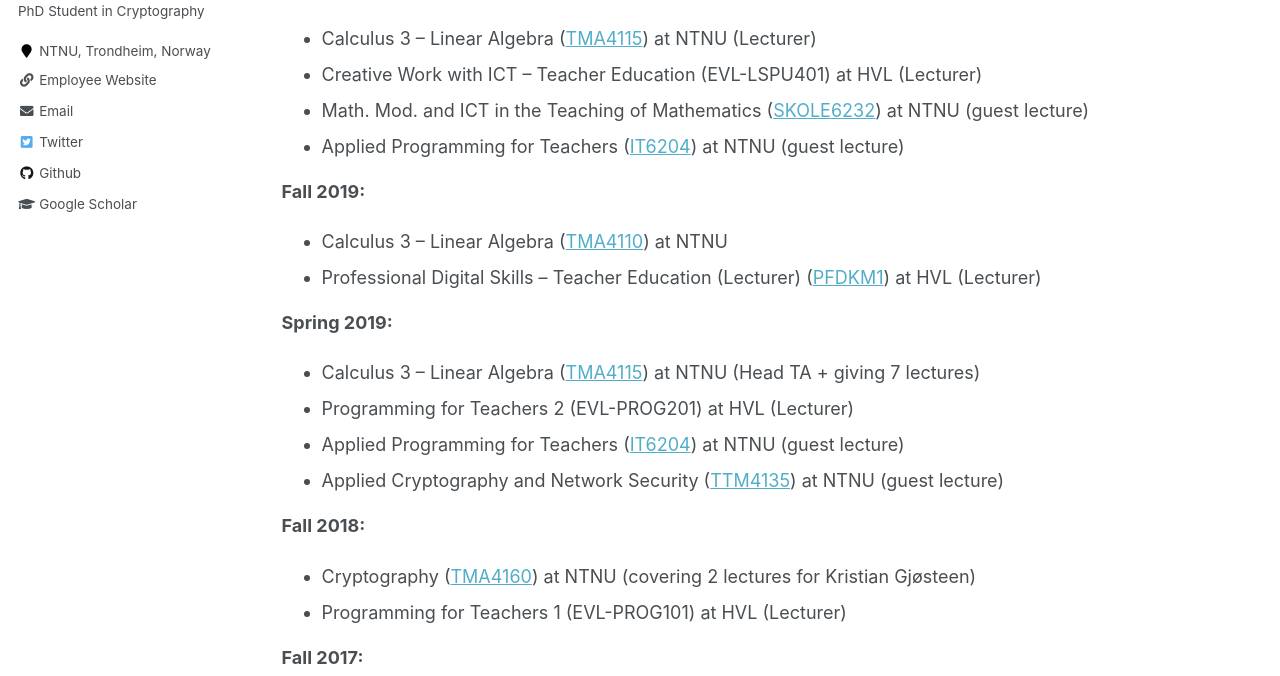
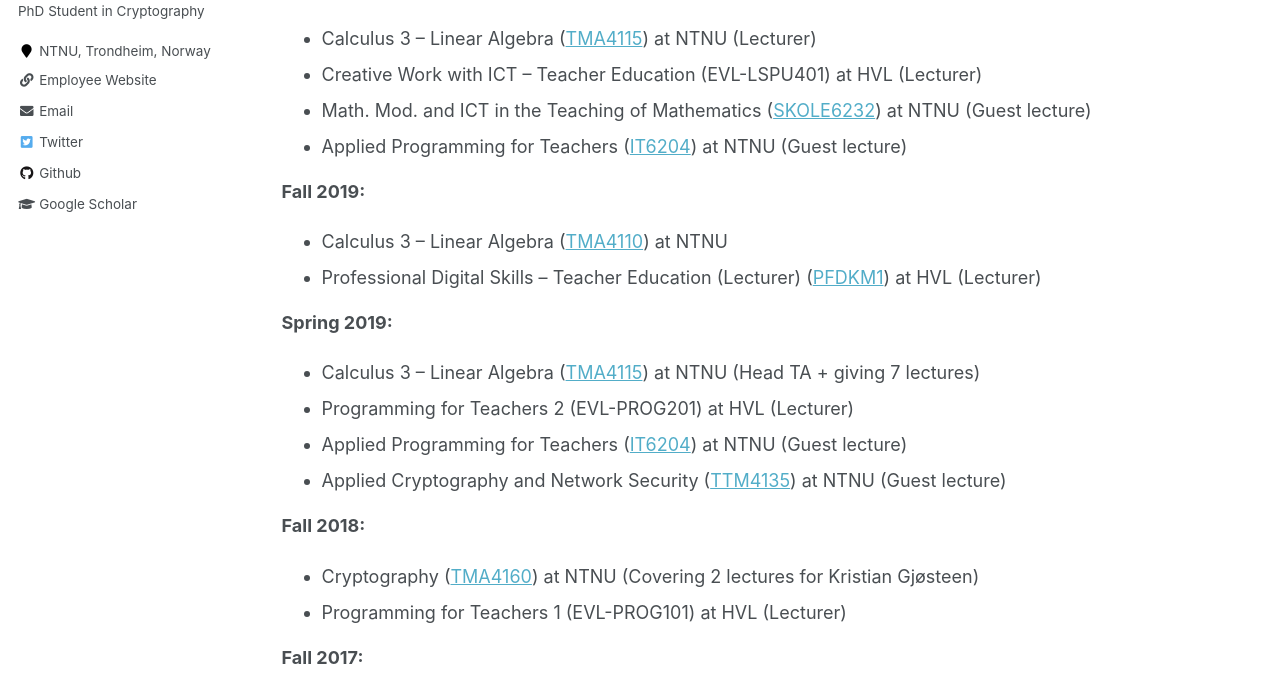
Before and after one commit to tjesi/tjesi.github.io, a Jekyll site: the page built from _pages/teaching.md, in a window 1280 px wide and 1271 px high. Shown: the part 334-1010 px from the top of the window. Built offline with Jekyll 4.4.1, drawn with Linux system fonts in a browser that asks for light colours.

```diff
--- a/_pages/teaching.md
+++ b/_pages/teaching.md
@@ -13,8 +13,8 @@ I'm currently not teaching. My engagement at HVL has ended, and I have completed
 
 * Calculus 3 – Linear Algebra ([TMA4115](https://www.ntnu.no/studier/emner/TMA4115)) at NTNU (Lecturer)
 * Creative Work with ICT – Teacher Education (EVL-LSPU401) at HVL (Lecturer)
-* Math. Mod. and ICT in the Teaching of Mathematics ([SKOLE6232](https://www.ntnu.edu/studies/courses/SKOLE6232)) at NTNU (guest lecture)
-* Applied Programming for Teachers ([IT6204](https://www.ntnu.edu/studies/courses/IT6204)) at NTNU (guest lecture)
+* Math. Mod. and ICT in the Teaching of Mathematics ([SKOLE6232](https://www.ntnu.edu/studies/courses/SKOLE6232)) at NTNU (Guest lecture)
+* Applied Programming for Teachers ([IT6204](https://www.ntnu.edu/studies/courses/IT6204)) at NTNU (Guest lecture)
 
 **Fall 2019:**
 
@@ -25,12 +25,12 @@ I'm currently not teaching. My engagement at HVL has ended, and I have completed
 
 * Calculus 3 – Linear Algebra ([TMA4115](https://www.ntnu.no/studier/emner/TMA4115)) at NTNU (Head TA + giving 7 lectures)
 * Programming for Teachers 2 (EVL-PROG201) at HVL (Lecturer)
-* Applied Programming for Teachers ([IT6204](https://www.ntnu.edu/studies/courses/IT6204)) at NTNU (guest lecture)
-* Applied Cryptography and Network Security ([TTM4135](https://www.ntnu.edu/studies/courses/TTM4135)) at NTNU (guest lecture)
+* Applied Programming for Teachers ([IT6204](https://www.ntnu.edu/studies/courses/IT6204)) at NTNU (Guest lecture)
+* Applied Cryptography and Network Security ([TTM4135](https://www.ntnu.edu/studies/courses/TTM4135)) at NTNU (Guest lecture)
 
 **Fall 2018:**
 
-* Cryptography ([TMA4160](https://www.ntnu.edu/studies/courses/TMA4160)) at NTNU (covering 2 lectures for Kristian Gjøsteen)
+* Cryptography ([TMA4160](https://www.ntnu.edu/studies/courses/TMA4160)) at NTNU (Covering 2 lectures for Kristian Gjøsteen)
 * Programming for Teachers 1 (EVL-PROG101) at HVL (Lecturer)
 
 **Fall 2017:**
```
